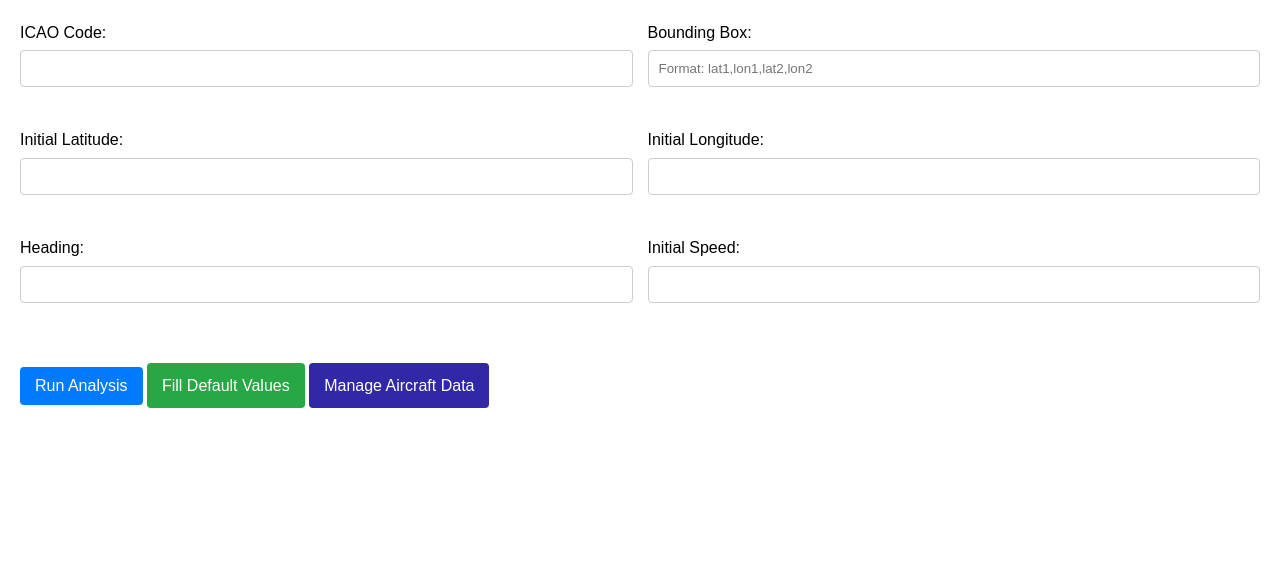
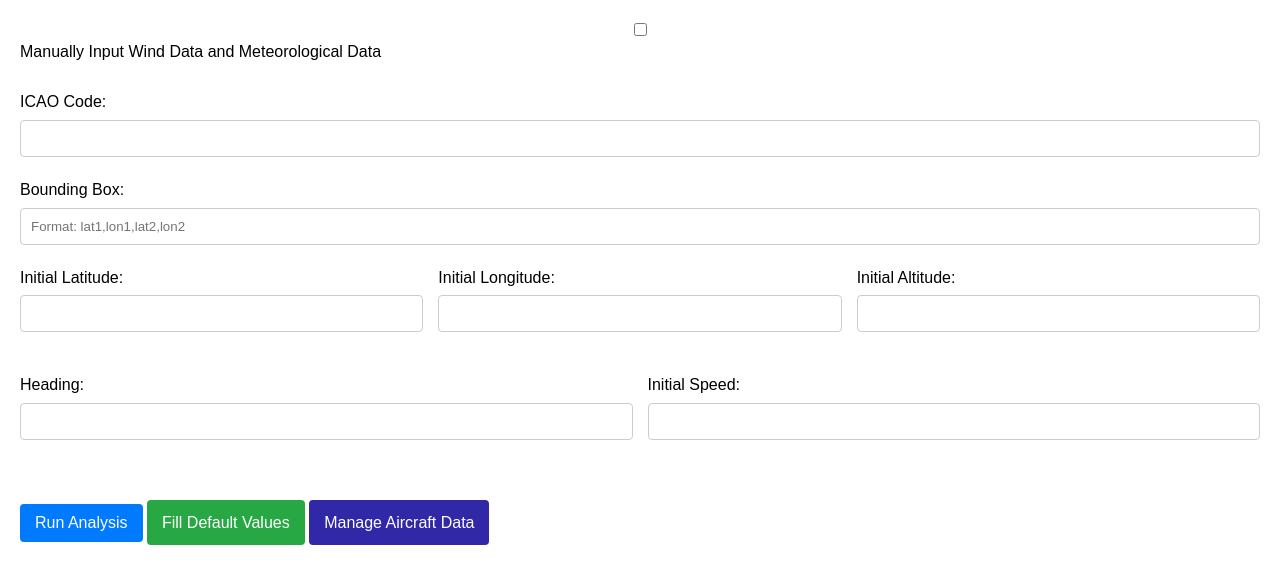
Before and after one commit to Enclaveisbased/Estagio_ANAC_EMANUEL_CAMACHO, a Flask app: template templates/index.html in a window 1280 px wide. Shown: the part 272-837 px from the top of the page. Before the commit the page ends 680 px from the top, so only its background shows below. Run offline with Flask 3, Linux system fonts and the light colour scheme; the template is opened without the code that fills it, so the values that code supplies are empty; parts of the project's set-up code (start-up, migrations or seed data) failed here and were passed over.

Commit message:
User data update
Added the ability for user defined atmospheric conditions (including wind) and user defined initial altitude for greater simulation customization

```diff
--- a/app.py
+++ b/app.py
@@ -44,10 +44,16 @@ def run_analysis():
     # Retrieve and validate form data
     aircraft_type = request.form.get('aircraft_type')
     aircraft_name = request.form.get('aircraft_name')
-    icao_code = request.form.get('icao_code')
-    box = request.form.get('box')
+    manual_wind_input = request.form.get('manual_wind_input') == 'on'
+    wind_speed = request.form.get('wind_speed') if manual_wind_input else None
+    wind_heading = request.form.get('wind_heading') if manual_wind_input else None
+    sea_level_temp = request.form.get('sea_level_temp') if manual_wind_input else None
+    sea_level_pressure = request.form.get('sea_level_pressure') if manual_wind_input else None
+    icao_code = request.form.get('icao_code') if not manual_wind_input else None
+    box = request.form.get('box') if not manual_wind_input else None
     initial_latitude = request.form.get('initial_latitude')
     initial_longitude = request.form.get('initial_longitude')
+    initial_altitude = request.form.get('initial_altitude')
     heading = request.form.get('heading')
     speed = request.form.get('speed')
 
@@ -111,28 +117,54 @@ def run_analysis():
         except ValueError:
             errors['speed'] = "Speed must be a valid number."
 
+    # Validate speed
+    if initial_altitude:
+        try:
+            initial_altitude = float(initial_altitude)
+            # Fetch max speed from the dataframe
+            if aircraft_type == 'fixed_wing':
+                ceiling = fixed_wing_df.query("Name == @aircraft_name")['Ceiling'].values
+            else:
+                ceiling = quadcopter_df.query("Name == @aircraft_name")['Ceiling'].values
+
+            if ceiling.size > 0 and initial_altitude > ceiling[0] and initial_altitude > 0:
+                errors['initial_altitude'] = f"Initial altitude must be less than or equal to the ceiling of {ceiling[0]}."
+        except ValueError:
+            errors['initial_altitude'] = "Altitude must be a valid number."
+
     if errors:
         return render_template('index.html',
                                aircraft_type=aircraft_type, aircraft_name=aircraft_name,
                                icao_code=icao_code, box=box, initial_latitude=initial_latitude,
-                               initial_longitude=initial_longitude, heading=heading, speed=speed,
+                               initial_longitude=initial_longitude, heading=heading, speed=speed, initial_altitude = initial_altitude,
                                errors=errors, fixed_wing_list=fixed_wing_df['Name'].tolist(),
                                quadcopter_list=quadcopter_df['Name'].tolist())
 
     ### METAR AQUISITION
-    try:
-        box_formatted = ",".join(map(str, list(map(float, box.split(','))))) if box else ""
-        METARres = requests.get(f"https://aviationweather.gov/api/data/metar?ids={icao_code}&format=geojson&bbox={box_formatted}")
-        METARres.raise_for_status()
-        METAR = METARres.json()
+    if not manual_wind_input:
+        try:
+            box_formatted = ",".join(map(str, list(map(float, box.split(','))))) if box else ""
+            METARres = requests.get(f"https://aviationweather.gov/api/data/metar?ids={icao_code}&format=geojson&bbox={box_formatted}")
+            METARres.raise_for_status()
+            METAR = METARres.json()
 
-        TSL = METAR["features"][1]["properties"]["temp"]
-        PSL = METAR["features"][1]["properties"]["altim"]
-        windspd = METAR["features"][1]["properties"]["wspd"]
-        windhdg = METAR["features"][1]["properties"]["wdir"]
-    except Exception as e:
-        flash(f"An error occurred while fetching METAR data: {e}", category='error')
-        return redirect(url_for('index'))
+            TSL = METAR["features"][1]["properties"]["temp"]
+            PSL = METAR["features"][1]["properties"]["altim"]
+            windspd = METAR["features"][1]["properties"]["wspd"]
+            windhdg = METAR["features"][1]["properties"]["wdir"]
+        except Exception as e:
+            flash(f"An error occurred while fetching METAR data: {e}", category='error')
+            return redirect(url_for('index'))
+    else:
+        try:
+            windspd = float(wind_speed)
+            windhdg = float(wind_heading)
+            TSL = float(sea_level_temp) if sea_level_temp else 15  # Default sea level temperature in °C
+            PSL = float(sea_level_pressure) if sea_level_pressure else 1013.25  # Default sea level pressure in hPa
+        except ValueError:
+            flash("Wind speed, heading, sea-level temperature, and pressure must be valid numbers.", category='error')
+            return redirect(url_for('index'))
+
 
     ### SPECIFIC AIRCRAFT DATA RETRIEVAL
     if aircraft_type == 'fixed_wing':
@@ -157,7 +189,7 @@ def run_analysis():
         Cd0 = aircraft_properties['Cd0']
         oswald = aircraft_properties['Oswald Coefficient']
         ceiling = aircraft_properties['Ceiling']
-        simresults = Simmpy.fix(TSL, PSL, initial_latitude, initial_longitude, heading, windspd, windhdg, ceiling, MTOM, AR, WA, Cd0, oswald, 0)
+        simresults = Simmpy.fix(TSL, PSL, initial_latitude, initial_longitude, heading, windspd, windhdg, initial_altitude, MTOM, AR, WA, Cd0, oswald, 0)
         finalv = np.round(simresults[2][0], decimals=3)
         distancetravelled = np.round(simresults[2][10], decimals=3)
     elif aircraft_type == 'quadcopter':
@@ -166,7 +198,7 @@ def run_analysis():
         As = aircraft_properties['Side area']
         Cd0 = aircraft_properties['Cd0']
         ceiling = aircraft_properties['Ceiling']
-        simresults = Simmpy.quad(PSL, TSL, heading, initial_latitude, initial_longitude, windhdg, windspd, 0, speed, ceiling, MTOM, Cd0, A, As)
+        simresults = Simmpy.quad(PSL, TSL, heading, initial_latitude, initial_longitude, windhdg, windspd, 0, speed, initial_altitude, MTOM, Cd0, A, As)
         distancetravelled = np.round(simresults[2][5], decimals=3)
         finalv = np.round(simresults[2][7], decimals=3)
 
--- a/templates/index.html
+++ b/templates/index.html
@@ -30,6 +30,32 @@
             // Select the previously chosen value, if any
             if ("{{ aircraft_name }}" && aircraftList.includes("{{ aircraft_name }}")) {
                 aircraftNameSelect.value = "{{ aircraft_name }}";
+            }
+        }
+
+        function toggleInputMode() {
+            const manualInput = document.getElementById("manual_wind_input").checked;
+            const icaoCodeField = document.getElementById("icao_code_field");
+            const boundingBoxField = document.getElementById("bounding_box_field");
+            const windSpeedField = document.getElementById("wind_speed_field");
+            const windHeadingField = document.getElementById("wind_heading_field");
+            const seaLevelTempField = document.getElementById("sea_level_temp_field");
+            const seaLevelPressureField = document.getElementById("sea_level_pressure_field");
+
+            if (manualInput) {
+                icaoCodeField.style.display = "none";
+                boundingBoxField.style.display = "none";
+                windSpeedField.style.display = "block";
+                windHeadingField.style.display = "block";
+                seaLevelTempField.style.display = "block";
+                seaLevelPressureField.style.display = "block";
+            } else {
+                icaoCodeField.style.display = "block";
+                boundingBoxField.style.display = "block";
+                windSpeedField.style.display = "none";
+                windHeadingField.style.display = "none";
+                seaLevelTempField.style.display = "none";
+                seaLevelPressureField.style.display = "none";
             }
         }
 
@@ -185,8 +211,12 @@
             {% endif %}
         </div>
 
-        <div class="form-row">
         <div class="form-group">
+            <input type="checkbox" id="manual_wind_input" name="manual_wind_input" onchange="toggleInputMode()">
+            <label for="manual_wind_input">Manually Input Wind Data and Meteorological Data</label>
+        </div>
+
+        <div id="icao_code_field" class="form-group">
             <label for="icao_code">ICAO Code:</label>
             <input type="text" name="icao_code" id="icao_code" value="{{ icao_code }}" required class="{{ 'error' if errors.get('icao_code') else '' }}">
             {% if errors.get('icao_code') %}
@@ -194,13 +224,32 @@
             {% endif %}
         </div>
 
-            <div class="form-group">
+        <div id="bounding_box_field" class="form-group">
             <label for="box">Bounding Box:</label>
             <input type="text" name="box" id="box" value="{{ box }}" placeholder="Format: lat1,lon1,lat2,lon2" required class="{{ 'error' if errors.get('box') else '' }}">
             {% if errors.get('box') %}
                 <span class="error">{{ errors.get('box') }}</span>
             {% endif %}
         </div>
+
+        <div id="wind_speed_field" class="form-group" style="display: none;">
+            <label for="wind_speed">Wind Speed (knots):</label>
+            <input type="number" name="wind_speed" id="wind_speed" step="any">
+        </div>
+
+        <div id="wind_heading_field" class="form-group" style="display: none;">
+            <label for="wind_heading">Wind Heading (degrees):</label>
+            <input type="number" name="wind_heading" id="wind_heading" step="any" min="0" max="360">
+        </div>
+
+        <div id="sea_level_temp_field" class="form-group" style="display: none;">
+            <label for="sea_level_temp">Sea-Level Temperature (°C):</label>
+            <input type="number" name="sea_level_temp" id="sea_level_temp" step="any">
+        </div>
+
+        <div id="sea_level_pressure_field" class="form-group" style="display: none;">
+            <label for="sea_level_pressure">Sea-Level Pressure (hPa):</label>
+            <input type="number" name="sea_level_pressure" id="sea_level_pressure" step="any">
         </div>
 
         <div class="form-row">
@@ -217,6 +266,13 @@
                 <input type="number" name="initial_longitude" id="initial_longitude" step="any" min="-180" max="180" value="{{ initial_longitude }}" required class="{{ 'error' if errors.get('initial_longitude') else '' }}">
                 {% if errors.get('initial_longitude') %}
                     <span class="error">{{ errors.get('initial_longitude') }}</span>
+                {% endif %}
+            </div>
+            <div class="form-group">
+                <label for="initial_longitude">Initial Altitude:</label>
+                <input type="number" name="initial_altitude" id="initial_altitude" step="any" min="0" max="10000" value="{{ initial_altitude }}" required class="{{ 'error' if errors.get('initial_altitude') else '' }}">
+                {% if errors.get('initial_altitude') %}
+                    <span class="error">{{ errors.get('initial_altitude') }}</span>
                 {% endif %}
             </div>
         </div>
@@ -243,16 +299,5 @@
         <a href="#" class="default-values-button" onclick="fillDefaults()">Fill Default Values</a>
         <a href="{{ url_for('manage_aircraft') }}" class="aircraft-data-button">Manage Aircraft Data</a>
     </form>
-
-    <script>
-        function fillDefaults() {
-            document.getElementById('box').value = '38.70603814374191,-9.169521188831476,38.75571945218928,-9.12179932887582';
-            document.getElementById('initial_latitude').value = '38.772044563205625';
-            document.getElementById('initial_longitude').value = '-9.125695992070062';
-            document.getElementById('speed').value = '10';
-            document.getElementById('icao_code').value = 'LPPT';
-            document.getElementById('heading').value = '360';
-        }
-    </script>
 </body>
 </html>
```
Also changed, not shown: 1 other file. Lines whose indentation alone changed are shown as unchanged.
